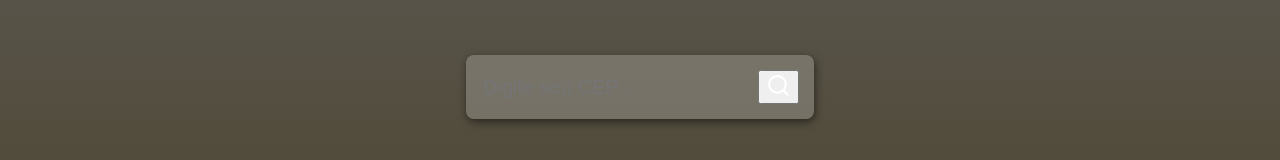
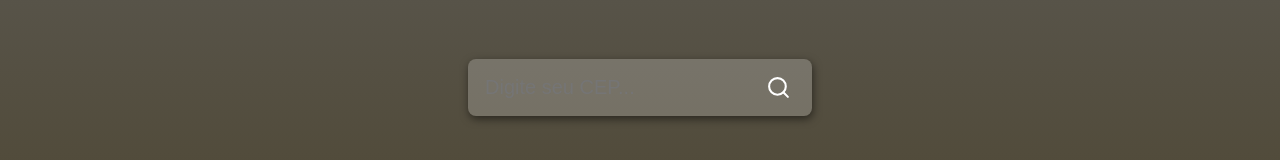
Before and after one commit to joaov1ct0r/react-cep, a React (Create React App) app: page / in a window 1280 px wide. Shown: the part 321-481 px from the top of the page. Built offline with nearby package versions, Linux system fonts and the light colour scheme.

Commit message:
style applied to div cep-container and button element

```diff
--- a/src/App.css
+++ b/src/App.css
@@ -31,3 +31,12 @@
     outline: none;
     margin-right: 8px;
 }
+
+.cep-container button {
+    background-color: transparent;
+    border: 0;
+    display: flex;
+    justify-content: center;
+    align-items: center;
+    cursor: pointer;
+}
```
